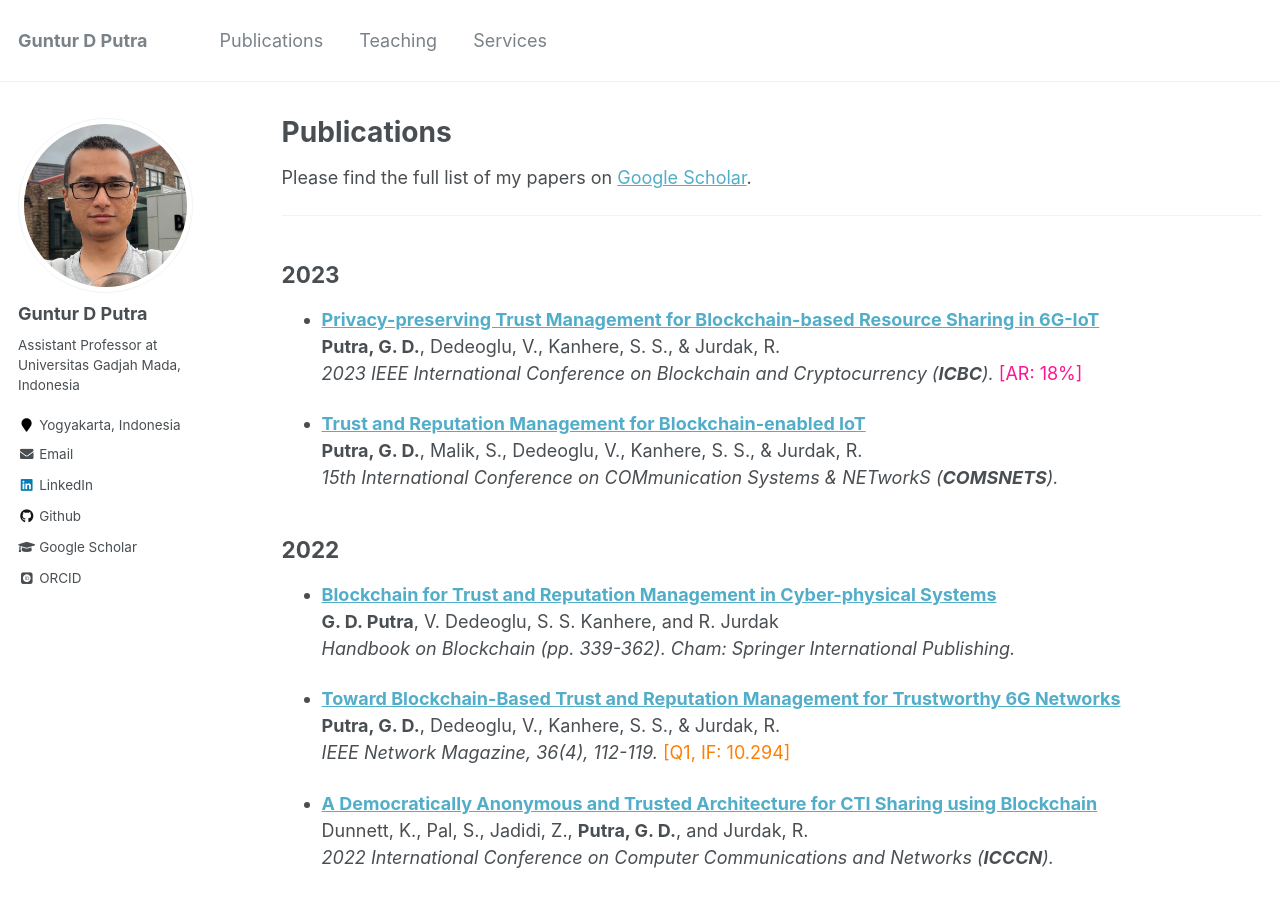
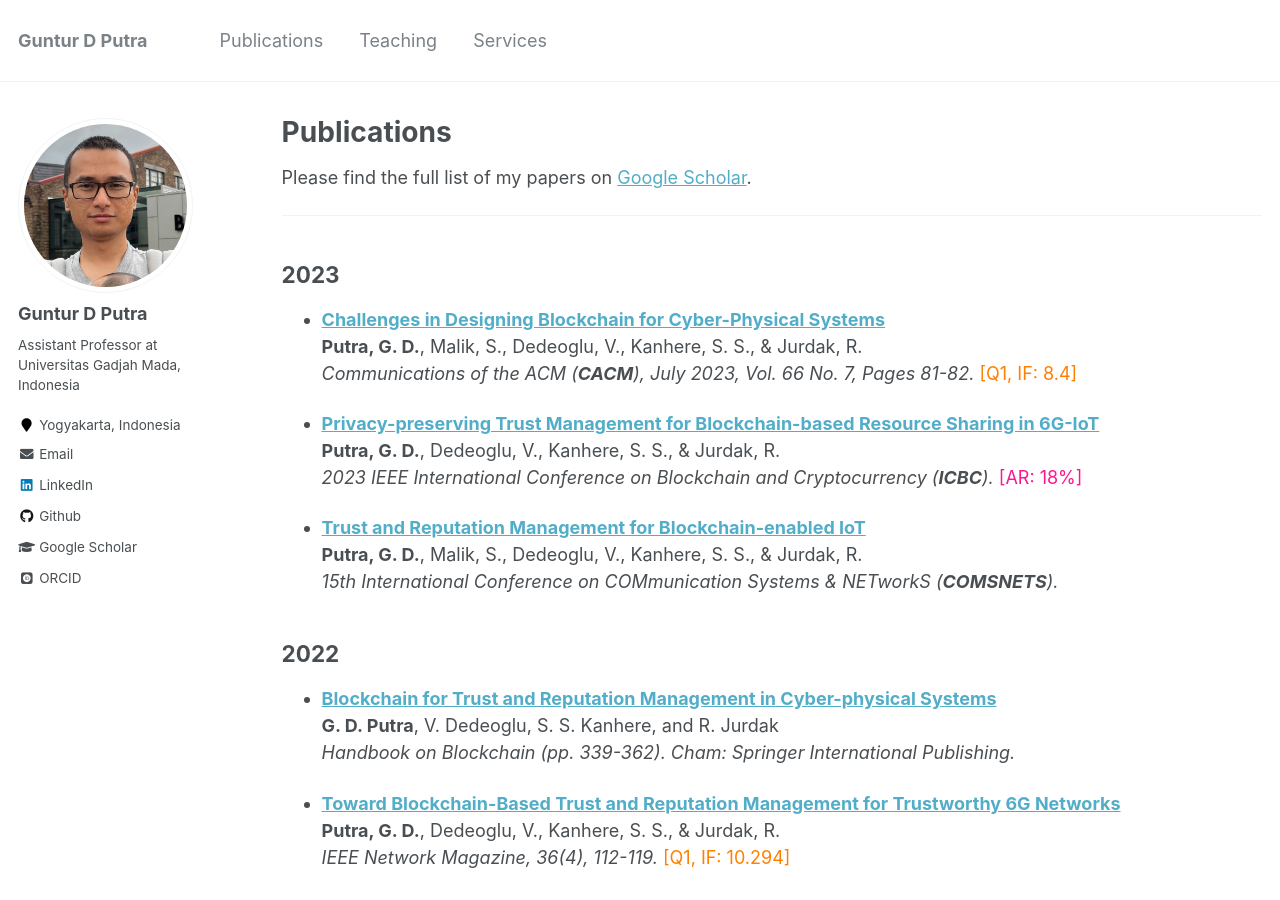
Before and after one commit to gdputra/gdputra.github.io, a Jekyll site: the page built from _pages/publications.md, in a window 1280 px wide and 900 px high. Built offline with Jekyll 4.4.1, drawn with Linux system fonts in a browser that asks for light colours; some web fonts are replaced.

Commit message:
Update publications.md
With new article on CACM and new DOI for ICBC 2023 paper.

```diff
--- a/_pages/publications.md
+++ b/_pages/publications.md
@@ -13,7 +13,12 @@ Please find the full list of my papers on [Google Scholar](https://scholar.googl
 
 2023
 ----
-- <b>[Privacy-preserving Trust Management for Blockchain-based Resource Sharing in 6G-IoT](https://eprints.qut.edu.au/238213/1/Privacy_preserving_Trust_Management_ICBC_2023.pdf)</b>
+
+- <b>[Challenges in Designing Blockchain for Cyber-Physical Systems](https://dl.acm.org/doi/10.1145/3589648)</b>
+<br><b>Putra, G. D.</b>, Malik, S., Dedeoglu, V., Kanhere, S. S., & Jurdak, R.<br>
+<i>Communications of the ACM (<b>CACM</b>), July 2023, Vol. 66 No. 7, Pages 81-82.</i> <font color="#FF7F00">[Q1, IF: 8.4]</font>
+
+- <b>[Privacy-preserving Trust Management for Blockchain-based Resource Sharing in 6G-IoT](https://doi.org/10.1109/ICBC56567.2023.10174987)</b>
 <br><b>Putra, G. D.</b>, Dedeoglu, V., Kanhere, S. S., & Jurdak, R.<br>
 <i>2023 IEEE International Conference on Blockchain and Cryptocurrency (<b>ICBC</b>).</i> <font color="#FF1493">[AR: 18%]</font>
 
```
